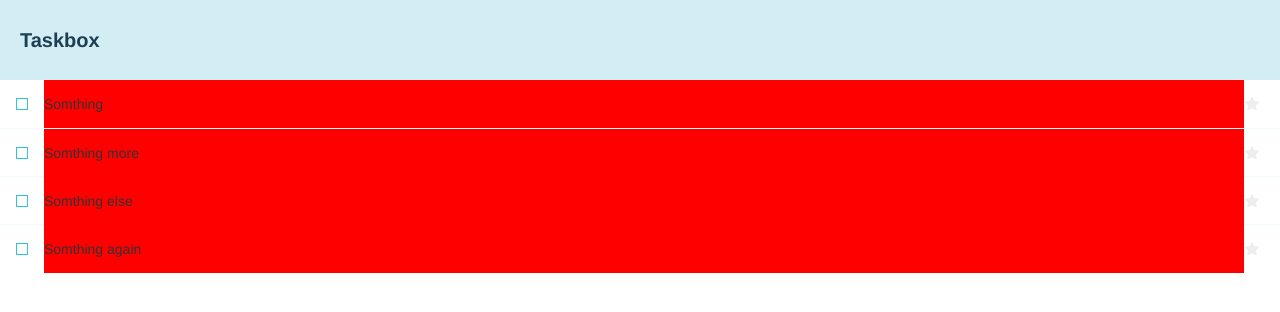
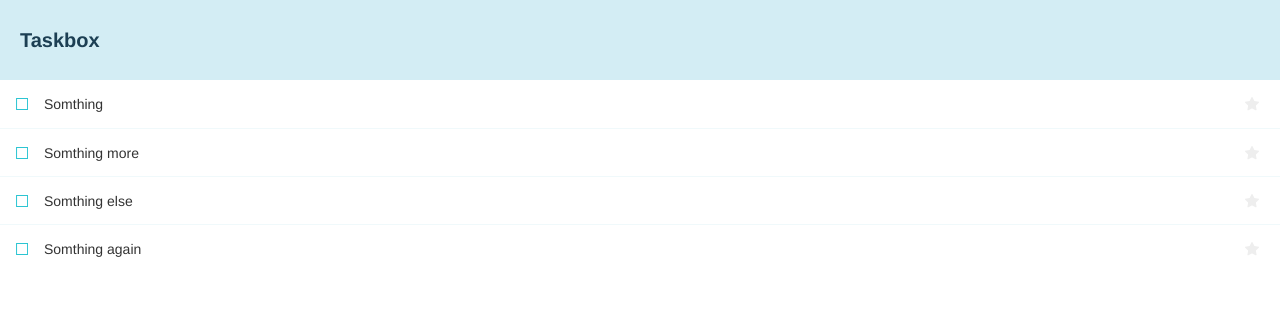
Before and after one commit to codeOlam/taskbox, a React (Create React App) app: page / in a window 1280 px wide. Shown: the top 312 px of the page. Built offline with nearby package versions, Linux system fonts and the light colour scheme; a web font is replaced by a local one.

Commit message:
Revert "changed task backgound to red"

```diff
--- a/src/components/Task.js
+++ b/src/components/Task.js
@@ -18,8 +18,6 @@ export default function Task({task: {id, title, state}, onArchiveTask, onPinTask
                 type="text"
                 value={title}
                 readOnly={true}
-                placeholder="Input title"
-                style={{background: 'red'}}
                 />
             </div>
             <div className="actions" onClick={event => event.stopPropagation()}>
```
